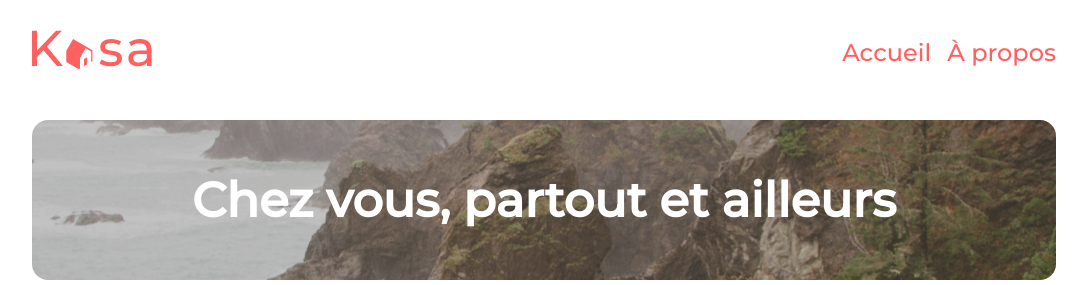
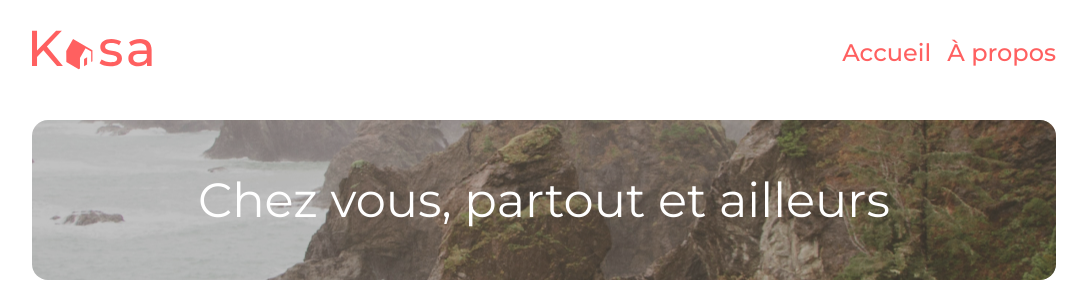
Before and after one commit to VB2095/OC-P11-kasa, a React (Create React App) app: page / in a window 1280 px wide. Shown: the top 285 px of the page, without its empty margins (96-1183 px from the left). Built offline with nearby package versions, Linux system fonts and the light colour scheme.

Commit message:
add redirects for netlify support, changed the font weight on title banners and remove unused fontawesome icon

```diff
--- a/src/components/banner/banner.scss
+++ b/src/components/banner/banner.scss
@@ -21,5 +21,6 @@
     h1 {
         z-index: 1;
         padding: 6px;
+        font-weight: 400;
     }
 }
--- a/src/components/collapsible/collapsbile.jsx
+++ b/src/components/collapsible/collapsbile.jsx
@@ -15,8 +15,6 @@ function Collapsible(props) {
 
     <div className='collapsible'>
 
-      <FontAwesomeIcon icon="fa-solid fa-envelope" />
-      <FontAwesomeIcon icon="fa-solid fa-magnifying-glass" />
       <div className='collapsible-title' onClick={toggleCollapsible}>
       <h2>{props.title}</h2>
       <button >
```
Also changed, not shown: 1 other file (tests, documents, lock files or other folders).
